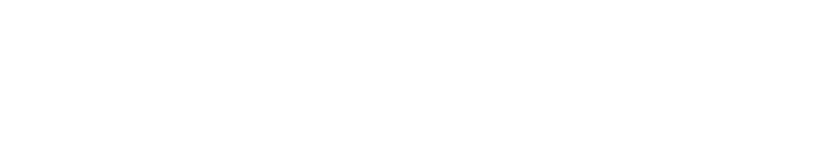
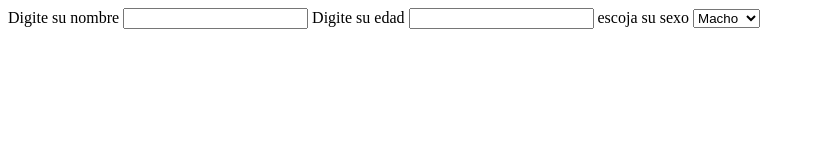
Before and after one commit to Nirclaw/TalleresPoo, a plain HTML site: page index.html in a window 1280 px wide. Shown: the whole page, without its empty margins (0-815 px from the left). Drawn offline with Linux system fonts and the light colour scheme.

Commit message:
feat: :art: Formulario en html
Se agrego formulario de para tomar los datos

```diff
--- a/index.html
+++ b/index.html
@@ -1,13 +1,26 @@
 <!DOCTYPE html>
 <html lang="en">
+
 <head>
     <meta charset="UTF-8">
     <meta http-equiv="X-UA-Compatible" content="IE=edge">
     <meta name="viewport" content="width=device-width, initial-scale=1.0">
     <title>Document</title>
 </head>
+
 <body>
+    <label for="">Digite su nombre</label>
+    <input type="text" name="nombre" id="nombre">
 
+    <label for="">Digite su edad</label>
+    <input type="number" name="edad" id="edad">
+<label for="">escoja su sexo</label>
+    <select name="sexo" id="sexo">
+        <option value="Macho">Macho</option>
+        <option value="Femina">Femina</option>
+        <option value="Femina">rarito</option>
+    </select>
     <script src="main.js"></script>
 </body>
+
 </html>
--- a/main.js
+++ b/main.js
@@ -28,7 +28,7 @@ set nuevoSexo(nuevoSexo){
 }
 
 saludar (nombre){
-    return `Hola ${nombre}`
+    return `Hola ${nombre} que tengas un buen dia :) <3`
 }
 
 }
@@ -36,4 +36,4 @@ saludar (nombre){
 
 let persona1 = new Persona({nombre:"Nicolas",edad:23,sexo:'macho'})
 
-console.log(persona1);
+console.log(persona1.saludar(persona1.nombre));
```
